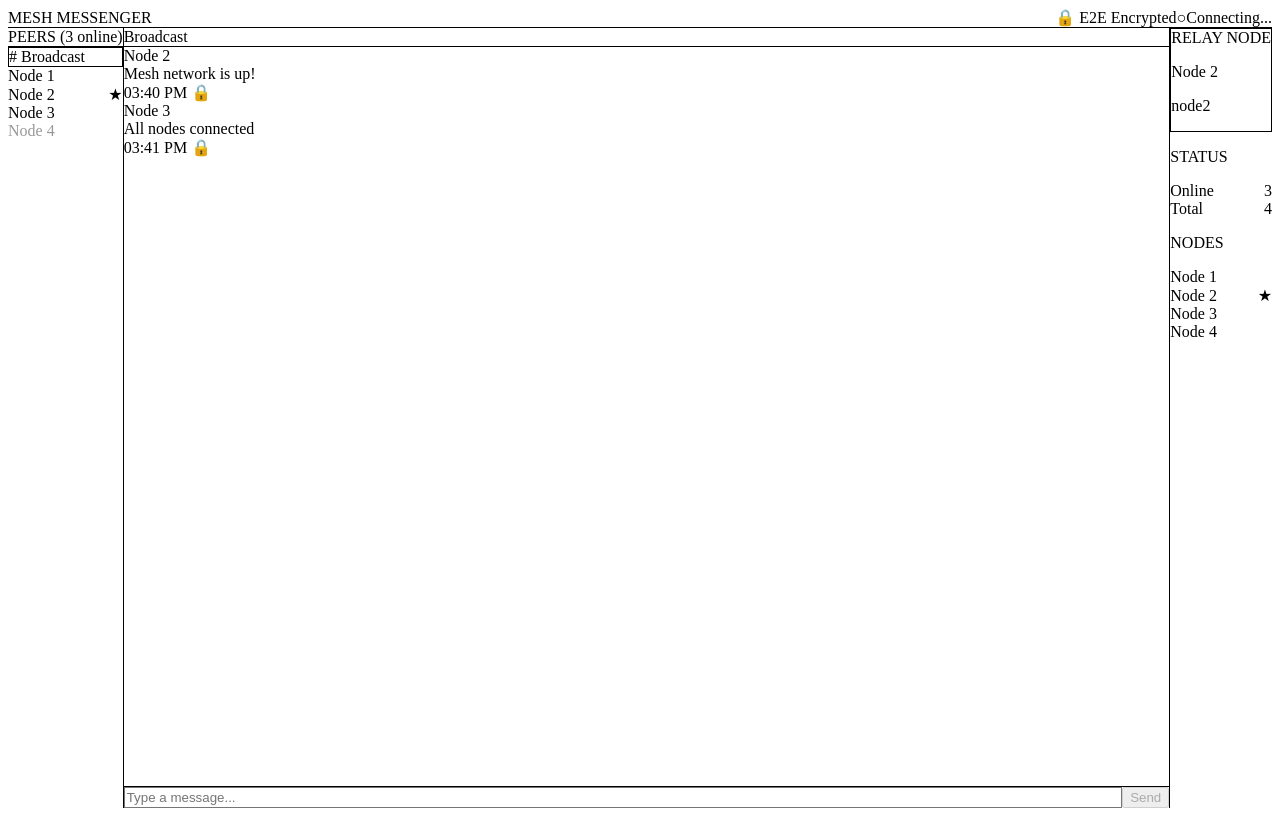
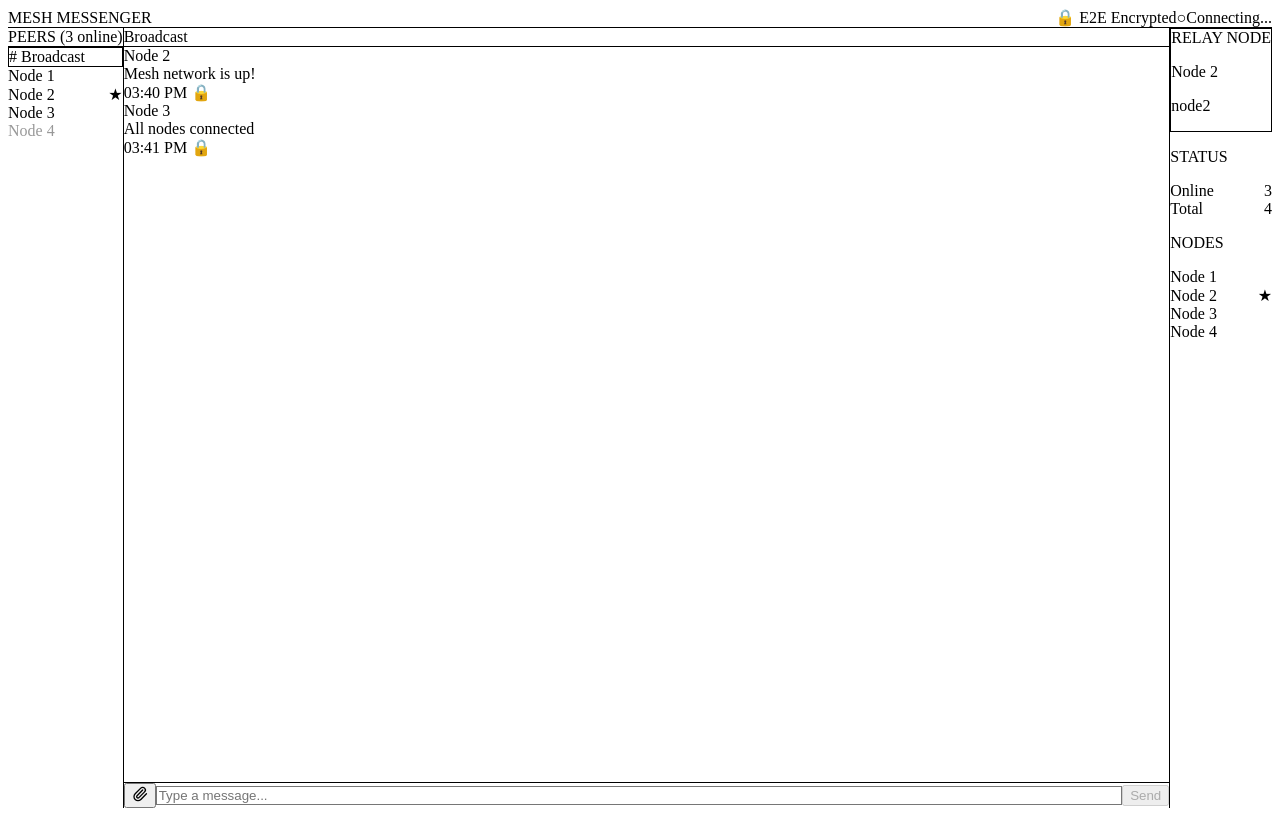
Before and after one commit to K4rens/geobustards-messenger, a React app in the folder frontend/: page / in a window 1280 px wide. Built offline with nearby package versions, Linux system fonts and the light colour scheme; the HTML template or start-up script is replaced by a standard one.

Commit message:
Update MessageInput.tsx

```diff
--- a/frontend/src/components/Chat/MessageInput.tsx
+++ b/frontend/src/components/Chat/MessageInput.tsx
@@ -1,11 +1,13 @@
 import { useState, type KeyboardEvent } from 'react'
+import FileTransfer from './FileTransfer'
 
 interface Props {
   onSend: (text: string) => void
   disabled?: boolean
+  activePeerId: string | null
 }
 
-export default function MessageInput({ onSend, disabled }: Props) {
+export default function MessageInput({ onSend, disabled, activePeerId }: Props) {
   const [text, setText] = useState('')
 
   const handleSend = () => {
@@ -23,7 +25,8 @@ export default function MessageInput({ onSend, disabled }: Props) {
   }
 
   return (
-    <div className="flex gap-2 p-3 border-t border-gray-800 bg-gray-900">
+    <div className="flex gap-2 p-3 border-t border-gray-800 bg-gray-900 items-center">
+      <FileTransfer activePeerId={activePeerId} />
       <input
         className="flex-1 bg-gray-800 text-gray-100 text-sm px-3 py-2 rounded-lg outline-none
           placeholder-gray-600 border border-gray-700 focus:border-blue-500 transition-colors"
```
